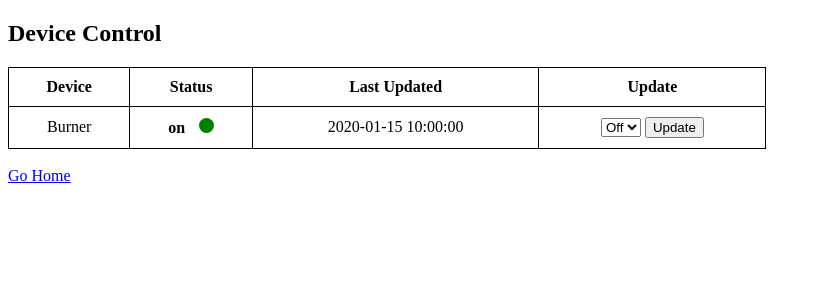
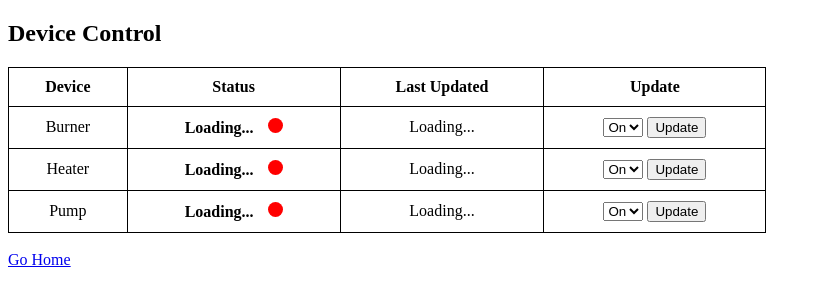
Before and after one commit to marwan-chehab/home, a Flask app: page /update_status in a window 1280 px wide. Shown: the top 306 px of the page, without its empty margins (0-821 px from the left). Run offline with Flask 3, Linux system fonts and the light colour scheme; tables that the repository leaves empty hold one stand-in row (values such as "Sample post").

Commit message:
Update update_status.html - predetermined devices

```diff
--- a/templates/update_status.html
+++ b/templates/update_status.html
@@ -33,21 +33,12 @@
                 type: "GET",
                 success: function(devices) {
                     devices.forEach(device => {
-                        const row = $(`#device-${device.device_type}`);
-
-                        if (row.length) {
-                            // Update the status text
+                        // Only update predefined devices
+                        if (["burner", "heater", "pump"].includes(device.device_type)) {
+                            const row = $(`#${device.device_type}-row`);
                             row.find(".device-status").text(device.status);
-
-                            // Update the status indicator
-                            row.find(".status-indicator")
-                                .removeClass("green red")
-                                .addClass(device.status === "on" ? "green" : "red");
-
-                            // Update timestamp
+                            row.find(".status-indicator").removeClass("green red").addClass(device.status === "on" ? "green" : "red");
                             row.find(".device-timestamp").text(device.latest_stamp || "N/A");
-
-                            // Update dropdown selection
                             row.find("select[name='onoff']").val(device.status);
                         }
                     });
@@ -60,12 +51,10 @@
 
         $(document).ready(function() {
             fetchDeviceStatuses(); // Initial fetch
-            setInterval(fetchDeviceStatuses, 2000); // Refresh every 2 seconds
+            setInterval(fetchDeviceStatuses, 2000); // Auto-refresh every 2 seconds
 
-            // Attach event listener for update button
             $(document).on("submit", ".update-form", function(event) {
                 event.preventDefault();
-
                 const form = $(this);
                 const deviceType = form.data("device");
                 const newStatus = form.find("select[name='onoff']").val();
@@ -73,12 +62,9 @@
                 $.ajax({
                     url: "/submit_status",
                     type: "POST",
-                    data: {
-                        device_type: deviceType,
-                        onoff: newStatus
-                    },
+                    data: { device_type: deviceType, onoff: newStatus },
                     success: function() {
-                        fetchDeviceStatuses(); // Refresh data immediately after update
+                        fetchDeviceStatuses(); // Refresh UI instantly after update
                     },
                     error: function(error) {
                         console.error("Error updating device status:", error);
@@ -98,26 +84,58 @@
             <th>Last Updated</th>
             <th>Update</th>
         </tr>
-        {% for device in devices %}
-        <tr id="device-{{ device.device_type }}">
-            <td>{{ device.device_type.capitalize() }}</td>
+        <!-- Predefined rows for known devices -->
+        <tr id="burner-row">
+            <td>Burner</td>
             <td>
-                <strong class="device-status">{{ device.status }}</strong>
-                <span class="status-indicator {% if device.status == 'on' %}green{% else %}red{% endif %}"></span>
+                <strong class="device-status">Loading...</strong>
+                <span class="status-indicator red"></span>
             </td>
-            <td class="device-timestamp">{{ device.latest_stamp if device.latest_stamp else "N/A" }}</td>
+            <td class="device-timestamp">Loading...</td>
             <td>
-                <form class="update-form" data-device="{{ device.device_type }}">
-                    <input type="hidden" name="device_type" value="{{ device.device_type }}">
+                <form class="update-form" data-device="burner">
                     <select name="onoff">
-                        <option value="on" {% if device.status == 'off' %}selected{% endif %}>On</option>
-                        <option value="off" {% if device.status == 'on' %}selected{% endif %}>Off</option>
+                        <option value="on">On</option>
+                        <option value="off">Off</option>
                     </select>
                     <button type="submit">Update</button>
                 </form>
             </td>
         </tr>
-        {% endfor %}
+        <tr id="heater-row">
+            <td>Heater</td>
+            <td>
+                <strong class="device-status">Loading...</strong>
+                <span class="status-indicator red"></span>
+            </td>
+            <td class="device-timestamp">Loading...</td>
+            <td>
+                <form class="update-form" data-device="heater">
+                    <select name="onoff">
+                        <option value="on">On</option>
+                        <option value="off">Off</option>
+                    </select>
+                    <button type="submit">Update</button>
+                </form>
+            </td>
+        </tr>
+        <tr id="pump-row">
+            <td>Pump</td>
+            <td>
+                <strong class="device-status">Loading...</strong>
+                <span class="status-indicator red"></span>
+            </td>
+            <td class="device-timestamp">Loading...</td>
+            <td>
+                <form class="update-form" data-device="pump">
+                    <select name="onoff">
+                        <option value="on">On</option>
+                        <option value="off">Off</option>
+                    </select>
+                    <button type="submit">Update</button>
+                </form>
+            </td>
+        </tr>
     </table>
 
     <br>
```
